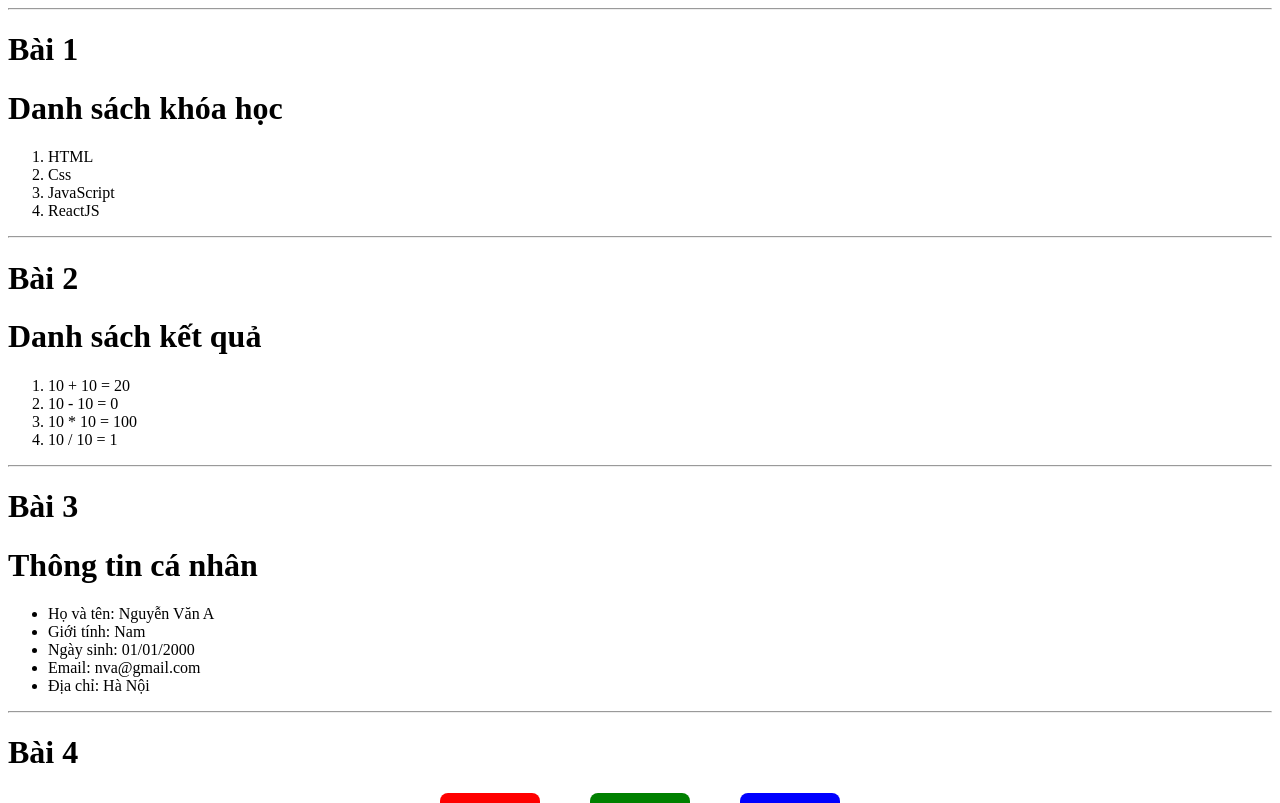
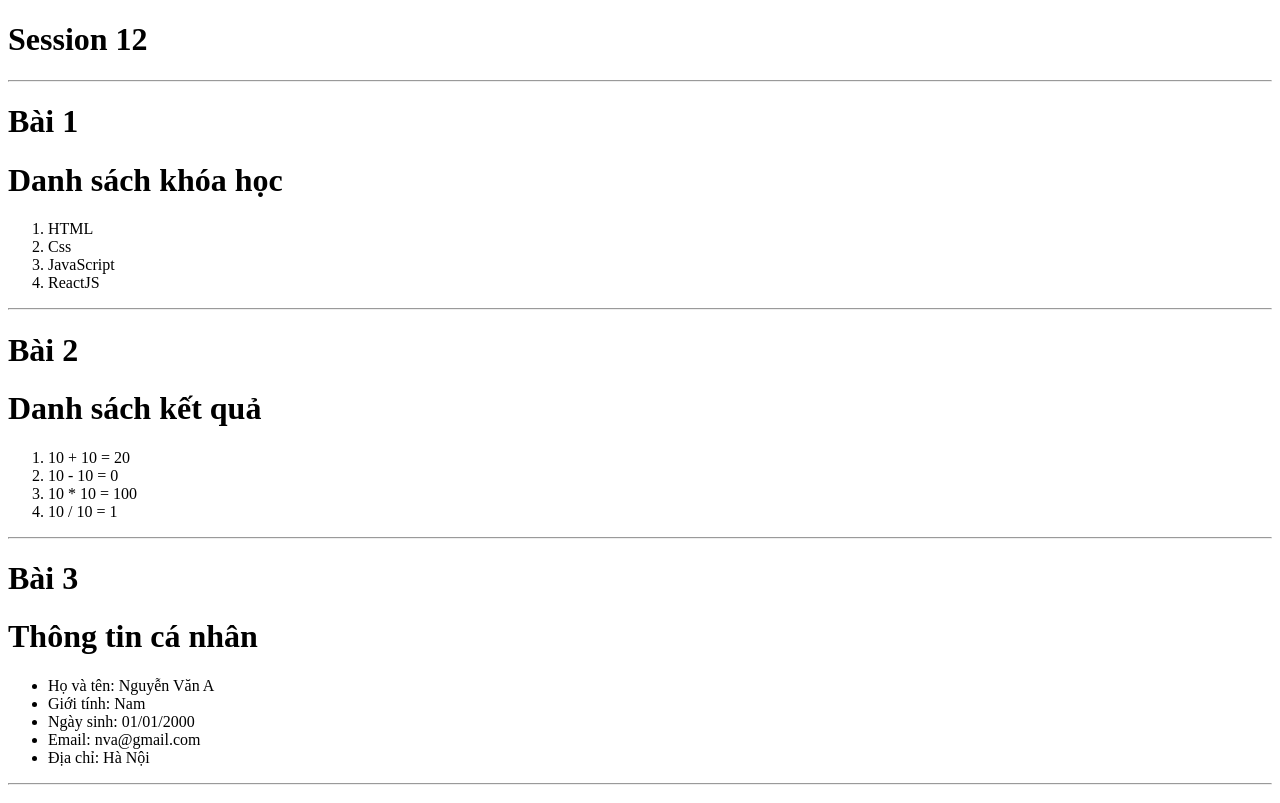
Before and after one commit to thanhlong2023/React-rikkei-session12, a React (Vite) app: page / in a window 1280 px wide. Shown: the top 803 px of the page. Built offline with nearby package versions, Linux system fonts and the light colour scheme.

Commit message:
session 12

```diff
--- a/src/App.tsx
+++ b/src/App.tsx
@@ -1,20 +1,10 @@
 import "./App.css";
-import AdminIndex from "./Session12/AdminIndex";
-import Calculation from "./Session12/Calculation";
-import ColorBox from "./Session12/ColorBox";
-import FormatName from "./Session12/FormatName";
-import ListCourse from "./Session12/ListCourse";
-import UserInfo from "./Session12/UserInfo";
+import Session12 from "./Session/Session12";
 
 function App() {
   return (
     <>
-      <ListCourse />
-      <Calculation />
-      <UserInfo />
-      <ColorBox />
-      <FormatName />
-      <AdminIndex />
+      <Session12 />
     </>
   );
 }
--- /dev/null
+++ b/src/Session/Session12.tsx
@@ -0,0 +1,20 @@
+import ListCourse from "../Session12/ListCourse";
+import Calculation from "../Session12/Calculation";
+import UserInfo from "../Session12/UserInfo";
+import ColorBox from "../Session12/ColorBox";
+import FormatName from "../Session12/FormatName";
+import AdminIndex from "../Session12/AdminIndex";
+
+export default function Session12() {
+  return (
+    <>
+      <h1>Session 12</h1>
+      <ListCourse />
+      <Calculation />
+      <UserInfo />
+      <ColorBox />
+      <FormatName />
+      <AdminIndex />
+    </>
+  );
+}
```
